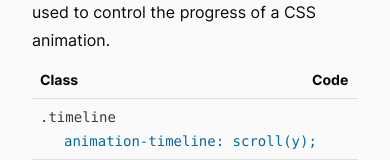
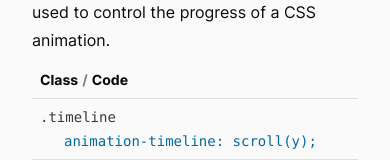
Before and after one commit to adamplesnik/tailwindcss-scroll-driven-animations, a React (Vite) app: page /usage in a window 390 px wide. Shown: the part 453-613 px from the top of the page. Built offline with nearby package versions, Linux system fonts and the light colour scheme; what @adam.plesnik/tailwindcss-scroll-driven-animations would draw is missing.

Commit message:
Update UsageTable header

```diff
--- a/src/usage/UsageTable.tsx
+++ b/src/usage/UsageTable.tsx
@@ -4,9 +4,10 @@ import UsageTableRow from './UsageTableRow'
 const UsageTable = ({ items }: UsageTableProps) => {
   return (
     <div className="mb-4 flex flex-col gap-2">
-      <div className="flex gap-4 text-sm font-bold">
-        <div className="w-64 px-2">Class</div>
-        <div className="flex-1 px-2">Code</div>
+      <div className="flex gap-1 text-sm font-bold sm:gap-4">
+        <div className="pl-2 sm:w-64">Class</div>
+        <div className="block opacity-50 sm:hidden">/</div>
+        <div className="flex-1 pr-2 sm:pl-2">Code</div>
       </div>
       <Separator />
       {items.map((item, index) => (
```
